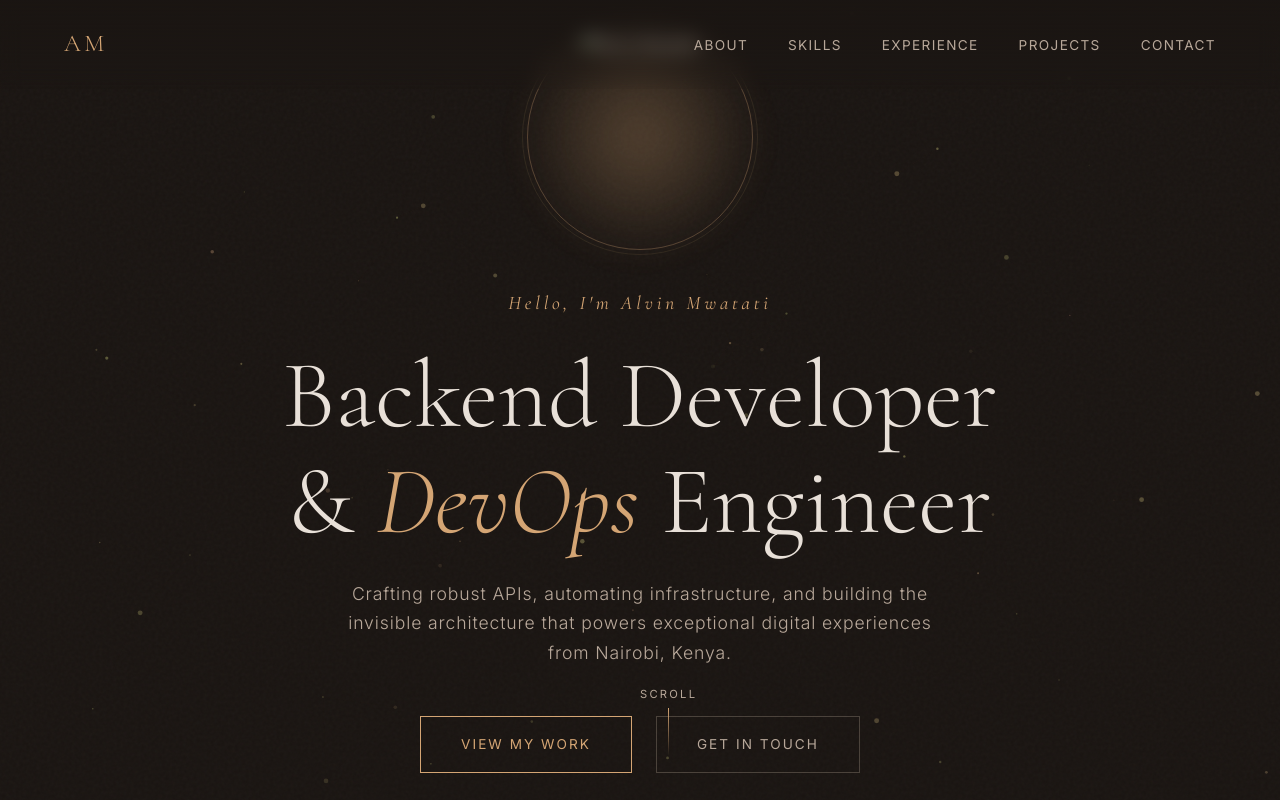
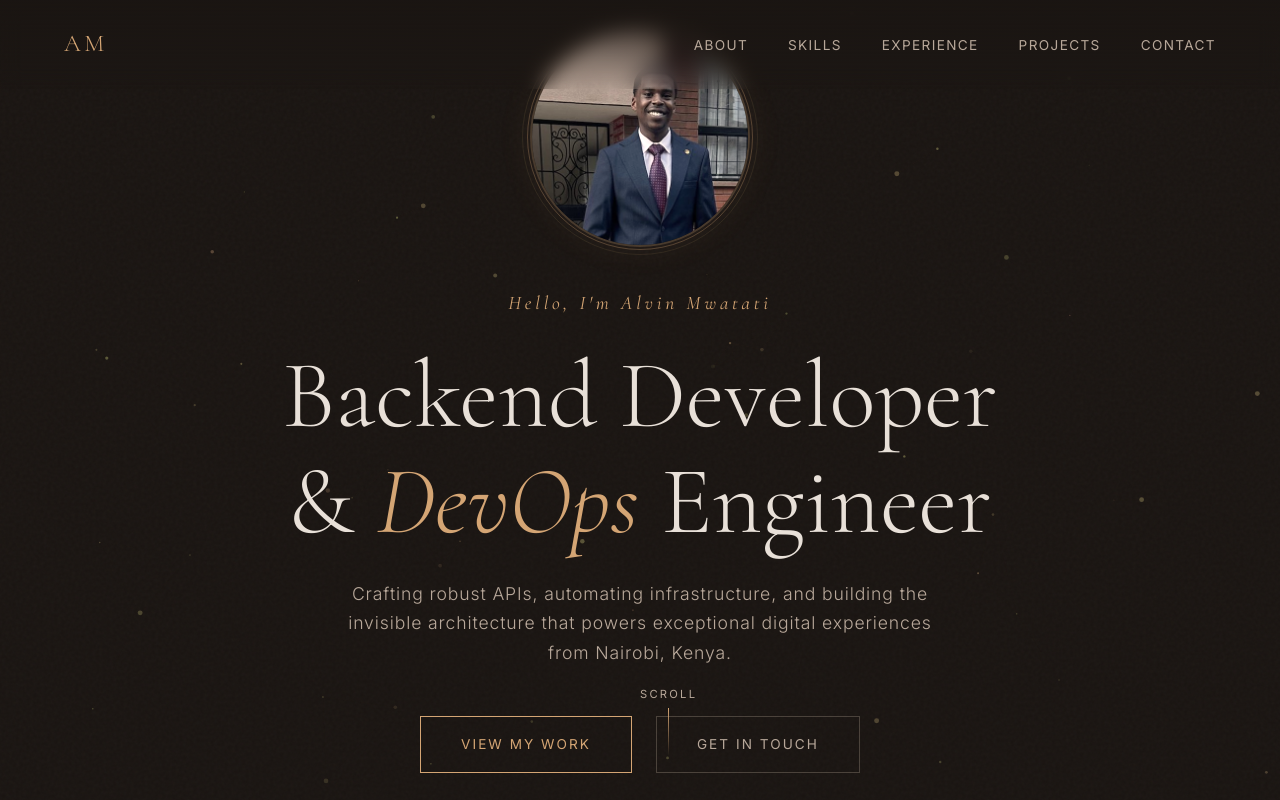
Before and after one commit to AlvinMwatati/AlvinMwatati.github.io-my-portfolio, a plain HTML site: page index.html in a window 1280 px wide. Shown: the top 800 px of the page. Drawn offline with nearby package versions, Linux system fonts and the light colour scheme.

Commit message:
Add files via upload

```diff
--- a/index.html
+++ b/index.html
@@ -873,7 +873,7 @@
         <div class="portrait-container">
             <div class="portrait-glow"></div>
             <div class="portrait-ring"></div>
-            <img src="/home/alvin/Downloads/Alvin.jpeg" alt="Alvin Mwatati" class="portrait-img">
+            <img src="Alvin.jpeg" alt="Alvin Mwatati" class="portrait-img">
         </div>
 
         <p class="hero-greeting">Hello, I'm Alvin Mwatati</p>
```
Also changed, not shown: Alvin.jpeg (added).
